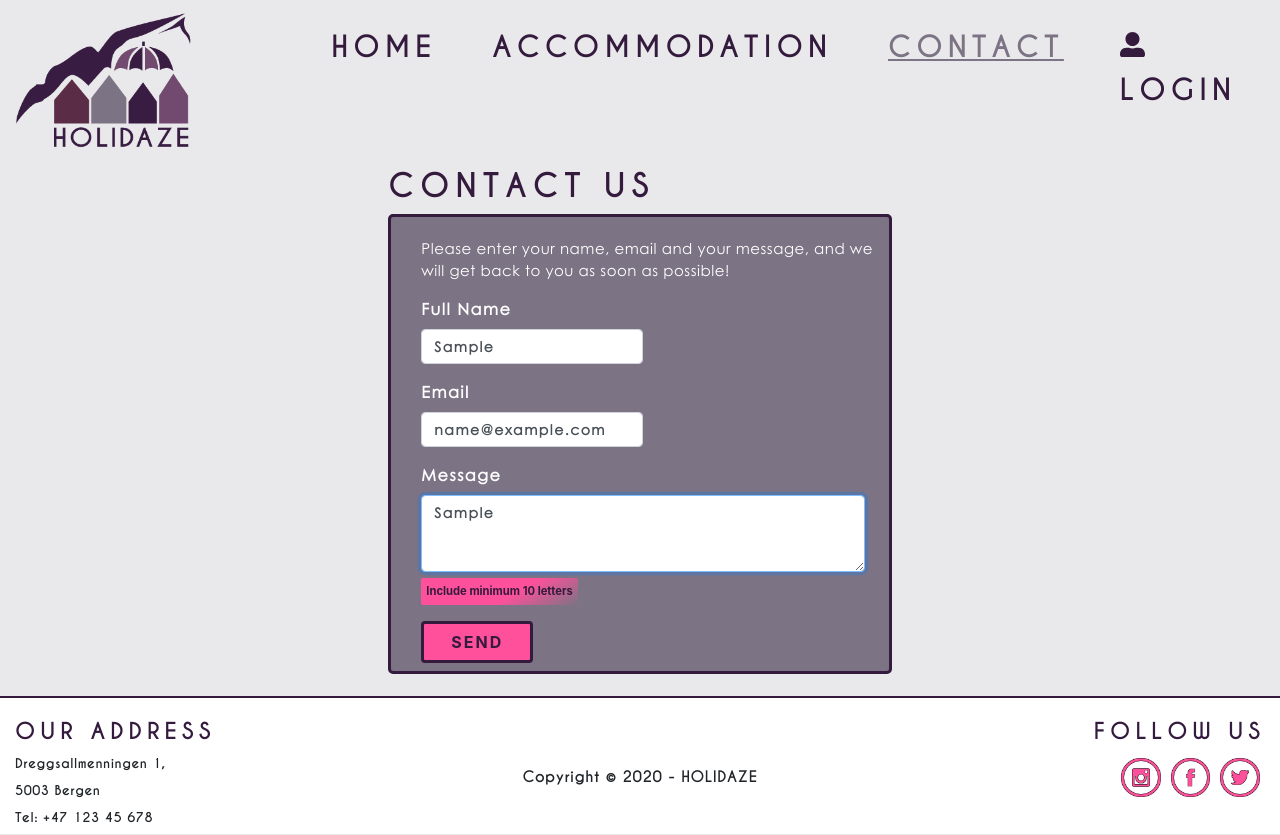
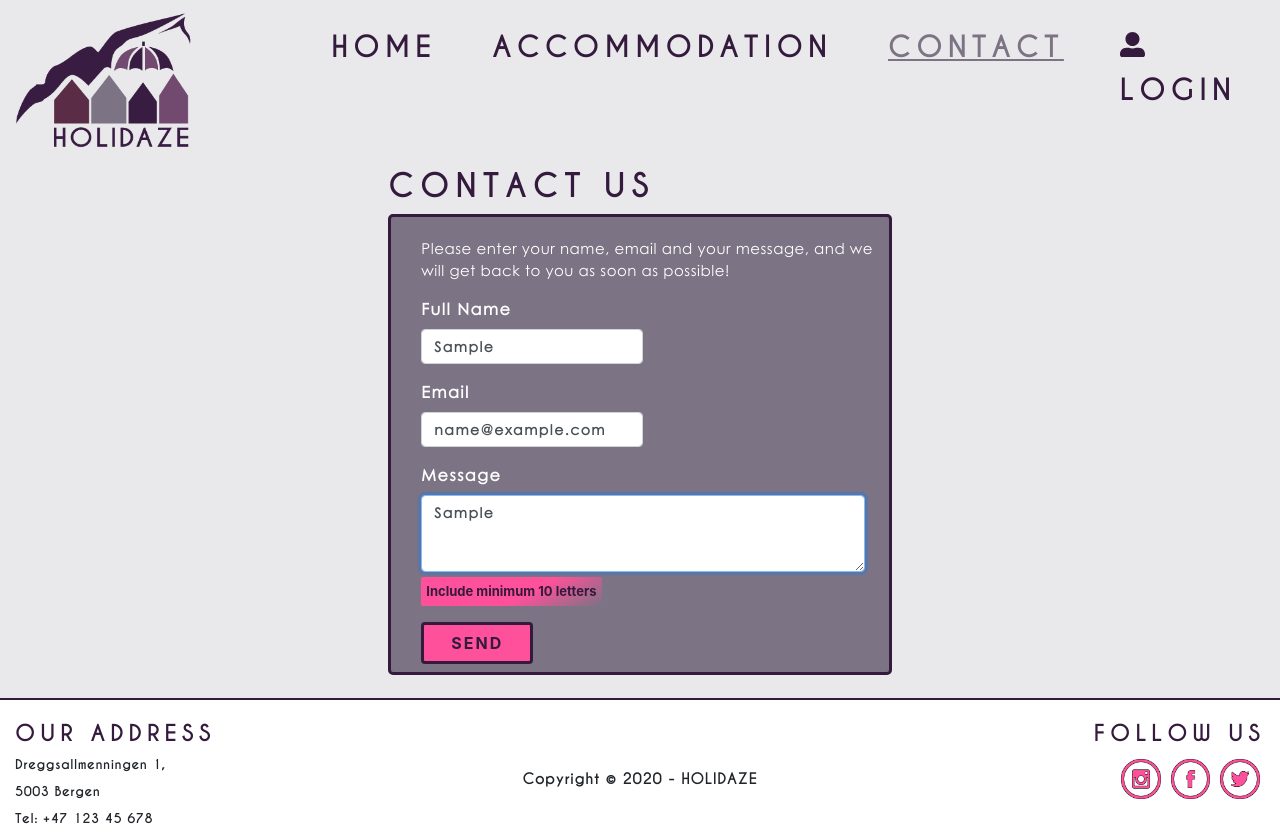
Before and after one commit to NinaWiik/Nina-Wiik_Project-exam-2_Holidaze-noroff-feu, a React (Create React App) app: page /contact in a window 1280 px wide. Both pictures are taken after typing "Sample", "name@example.com", "Sample" into the empty fields and a click on the button "SEND". Built offline with nearby package versions, Linux system fonts and the light colour scheme.

Commit message:
Update _contact.scss
made font bigger on errormsg

```diff
--- a/src/sass/partials/_contact.scss
+++ b/src/sass/partials/_contact.scss
@@ -29,7 +29,7 @@ textarea.form-control {
 
 .errorMessage {
     color: $darkPurple;
-    font-size: 0.7em;
+    font-size: 13px;
     padding: 5px;
     font-weight: bold;
     background: rgb(255, 81, 155);
```
